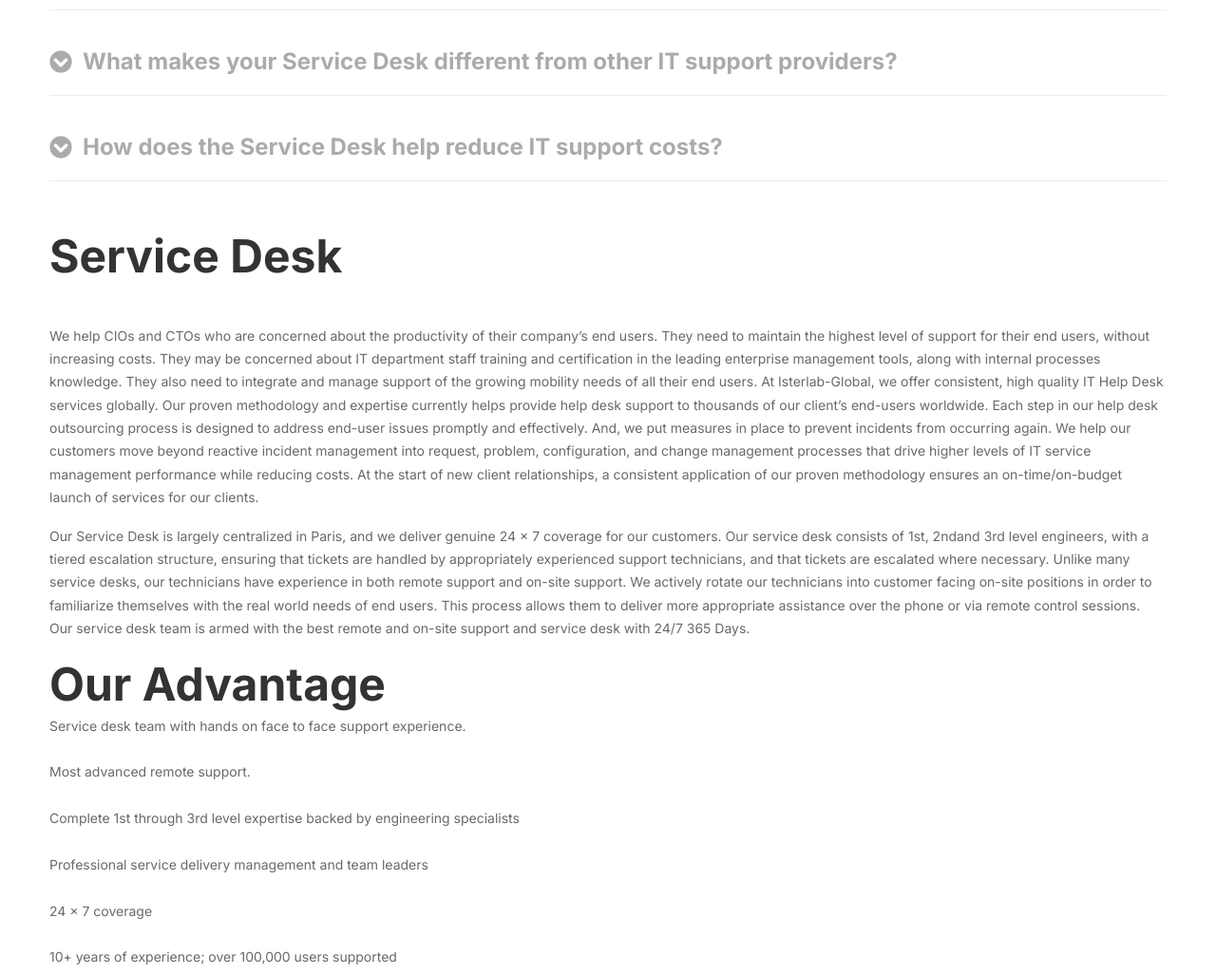
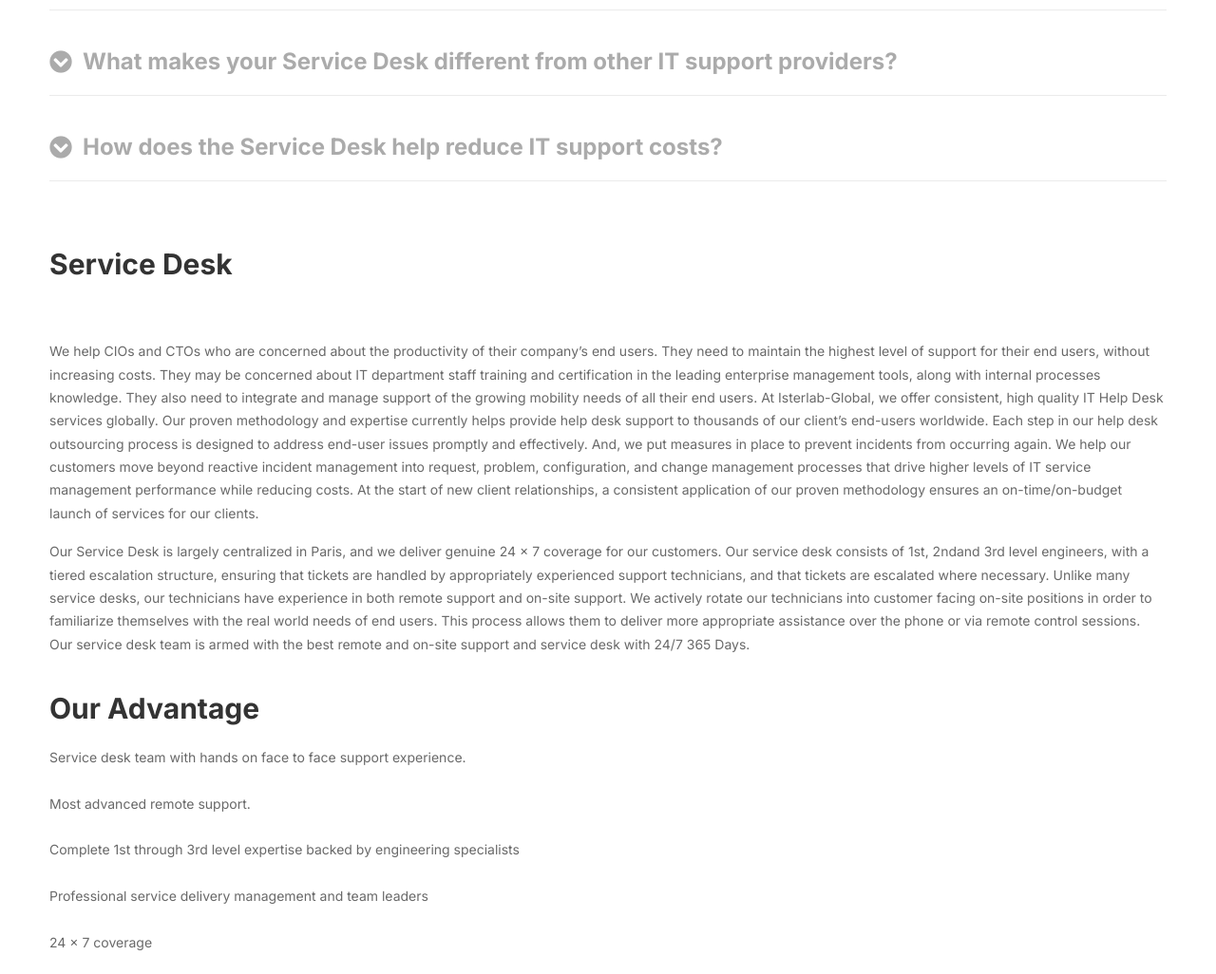
Before and after one commit to ahmedtouahria/isterlab-website, a Django app: a page that uses templates/base.html in a window 1280 px wide. Shown: the part 1276-2302 px from the top of the page at 95% size. Run offline with Django 5.2, Linux system fonts and the light colour scheme; data comes from the database, SQL or seed files in the repository; some libraries are stand-ins or nearby versions.

Commit message:
service details

```diff
--- a/templates/base.html
+++ b/templates/base.html
@@ -18,11 +18,10 @@
     <meta property="og:type" content="website">
     <meta property="og:title" content="{{ config.WEBSITE_NAME }} - Technology IT Solutions">
     <meta property="og:description" content="{{config.DESCRIPTION}}">
-    <meta property="og:url" content="https://isterlab.qateeb.com/">
+    <meta property="og:url" content="https://isterlab.qateeb.com{{request.get_full_path}}">
     <meta property="og:image" content="https://isterlab.qateeb.com/media/{{config.BANNER}}">
     <meta property="og:site_name" content="{{ config.WEBSITE_NAME }}">
     <meta property="og:locale" content="en_US">
-
     <!-- Twitter Card Meta Tags -->
     <meta name="twitter:card" content="summary_large_image">
     <meta name="twitter:title" content="{{ config.WEBSITE_NAME }} - Technology IT Solutions">
--- a/templates/chatbot/home.html
+++ b/templates/chatbot/home.html
@@ -75,8 +75,9 @@
     }
 
     function createWebSocket() {
-        let socket = new WebSocket("ws://127.0.0.1:8000/ws/chat/");
-
+        let protocol = window.location.protocol === 'https:' ? 'wss://' : 'ws://';
+        let host = window.location.host;  // includes domain + port
+        let socket = new WebSocket(protocol + host + "/ws/chat/");
         socket.onopen = function() {
             console.log("✅ Connected to WebSocket");
         };
--- a/templates/pages/service_details.html
+++ b/templates/pages/service_details.html
@@ -1,5 +1,14 @@
 {% extends "base.html" %}
 {% load static %}
+{% block styles %}
+<style>
+    h2{
+        padding-top:20px;
+        padding-bottom:20px;
+        font-size:30px;
+    }
+</style>
+{% endblock styles %}
 {% block content %}
 <div class="site-wrapper-reveal">
     <div class="about-banner-wrap banner-space bg-img" data-bg="{% static 'assets/images/bg/home-infotechno-video-intro-bg.webp' %}">
```
